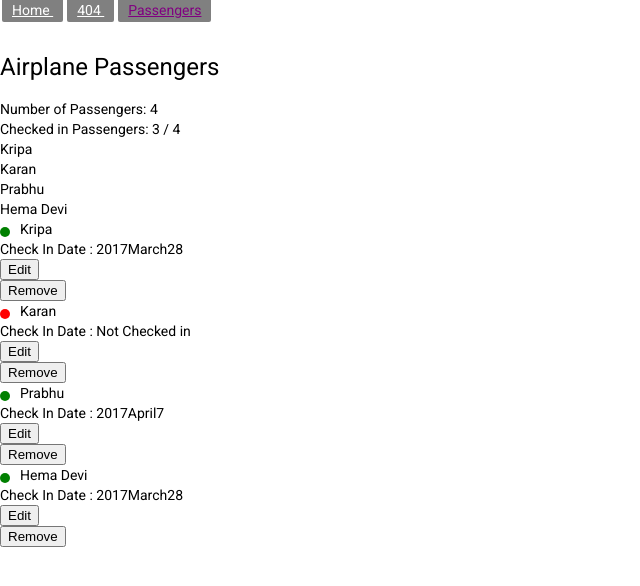
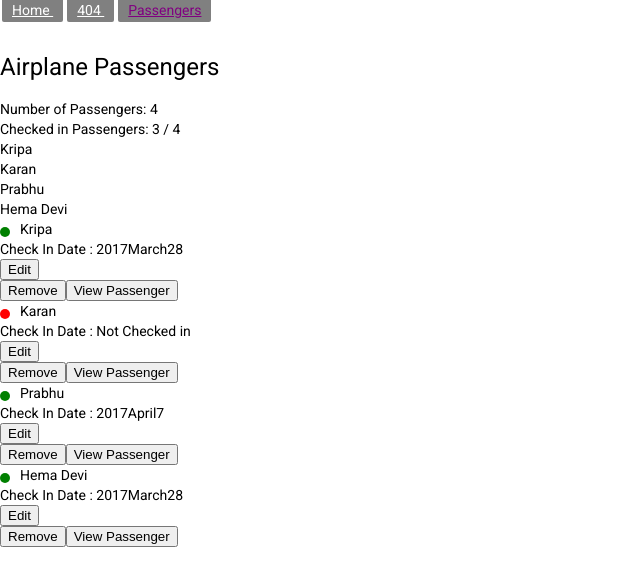
Before and after one commit to Kripakaran/angularPractice, an Angular app: page /passengers in a window 1280 px wide. Shown: the top 586 px of the page, without its empty margins (0-640 px from the left). Built offline with nearby package versions, Linux system fonts and the light colour scheme; data requests are answered from the project's data file.

Commit message:
fix: Complete integration of viewer and dashboard, wind up with Routing

```diff
--- a/src/app/passenger-dashboard/components/passenger-detail/passenger-detail.component.html
+++ b/src/app/passenger-dashboard/components/passenger-detail/passenger-detail.component.html
@@ -22,6 +22,12 @@
 <button (click)= "onRemove()">
   Remove
 </button>
+
+<button (click)= "toggleView()">
+  View Passenger
+</button>
+
+
 </div>
 
 </div>
--- a/src/app/passenger-dashboard/components/passenger-detail/passenger-detail.component.ts
+++ b/src/app/passenger-dashboard/components/passenger-detail/passenger-detail.component.ts
@@ -18,6 +18,10 @@ export class PassengerDetailComponent implements OnInit, OnChanges {
 
   @Output()
   remove: EventEmitter<any> = new EventEmitter();
+
+
+  @Output()
+  view: EventEmitter<any> = new EventEmitter();
 
   editing: boolean = false;
 
@@ -47,4 +51,8 @@ export class PassengerDetailComponent implements OnInit, OnChanges {
   onRemove(){
     this.remove.emit(this.details);
   }
+
+  toggleView(){
+    this.view.emit(this.details);
+  }
 }
--- a/src/app/passenger-dashboard/container/passenger-dashboard/passenger-dashboard.component.html
+++ b/src/app/passenger-dashboard/container/passenger-dashboard/passenger-dashboard.component.html
@@ -13,5 +13,6 @@
   [details] = "passenger"
   (edit) = "handleEdit($event)"
   (remove) = "handleRemove($event)"
+  (view) = "handleView($event)"
   ></app-passenger-detail>
     </div>
--- a/src/app/passenger-dashboard/container/passenger-dashboard/passenger-dashboard.component.ts
+++ b/src/app/passenger-dashboard/container/passenger-dashboard/passenger-dashboard.component.ts
@@ -1,5 +1,6 @@
 import { ThrowStmt } from '@angular/compiler';
 import { Component, OnInit } from '@angular/core';
+import { Router } from '@angular/router';
 import { Passenger } from '../../models/Passenger';
 import { PassengerDashboardService } from './passenger-dashboard.service';
 
@@ -21,7 +22,7 @@ export class PassengerDashboardComponent implements OnInit {
   isHappy: boolean = true;
   passengers: Passenger[] = [];
 
-  constructor(private passengerService: PassengerDashboardService){
+  constructor(private router: Router, private passengerService: PassengerDashboardService){
     this.title = '';
   }
   onClick(){
@@ -71,4 +72,8 @@ export class PassengerDashboardComponent implements OnInit {
     })
     console.log(this.passengers);
   }
+
+  handleView(event: Passenger){
+    this.router.navigate(['/passengers' , event.id]);
+  }
 }
--- a/src/app/passenger-dashboard/container/passenger-viewer/passenger-viewer.component.html
+++ b/src/app/passenger-dashboard/container/passenger-viewer/passenger-viewer.component.html
@@ -1,3 +1,7 @@
+<button (click) = "goBack()">
+    Go Back!
+</button>
+
 <app-passenger-form
 [detail] = "passenger"
 (update) = handleUpdate($event)>
--- a/src/app/passenger-dashboard/container/passenger-viewer/passenger-viewer.component.ts
+++ b/src/app/passenger-dashboard/container/passenger-viewer/passenger-viewer.component.ts
@@ -23,7 +23,7 @@ export class PassengerViewerComponent implements OnInit {
     // });
 
 
-    // now, if u do "/passenger/1 or /passenger/2 , it will go to respective passenger"
+    // now, if u do "/passenger/1" or "/passenger/2" , it will go to respective passenger
 
     this.route.params.subscribe(res =>{
       // console.log(res);
@@ -45,4 +45,8 @@ export class PassengerViewerComponent implements OnInit {
 
   }
 
+  goBack(){
+    this.router.navigate(['/passengers']); // note how we put '/passengers' within square braces
+  }
+
 }
```
